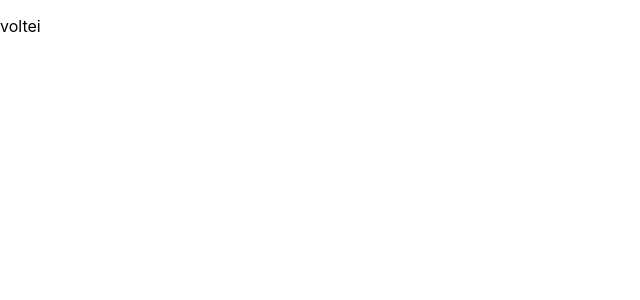
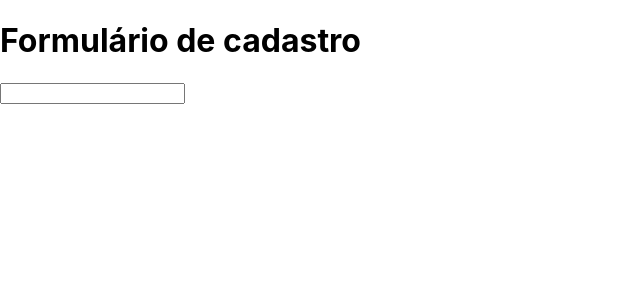
Before and after one commit to carlosbertarinijr/reactjs-modern-approach, a React (Create React App) app: page / in a window 1280 px wide. Shown: the top 300 px of the page, without its empty margins (0-640 px from the left). Built offline with nearby package versions, Linux system fonts and the light colour scheme.

Commit message:
Primeiro function component

```diff
--- a/src/App.js
+++ b/src/App.js
@@ -1,10 +1,16 @@
-import React from 'react';
+import React, { Component, Fragment } from 'react';
+import FormularioCadastro from './components/FormularioCadastro/FormularioCadastro'
 import './App.css';
 
-function App() {
-  return (
-    <p>voltei</p>
-  );
+class App extends Component {
+  render() {
+    return (
+      <Fragment>
+        <h1>Formulário de cadastro</h1>
+        <FormularioCadastro />
+      </Fragment>
+    );
+  }
 }
 
 export default App;
--- /dev/null
+++ b/src/components/FormularioCadastro/FormularioCadastro.jsx
@@ -0,0 +1,11 @@
+import React from 'react';
+
+function FormularioCadastro() {
+    return (
+        <form>
+            <input type='text' />
+        </form>
+    )
+}
+
+export default FormularioCadastro;
```
